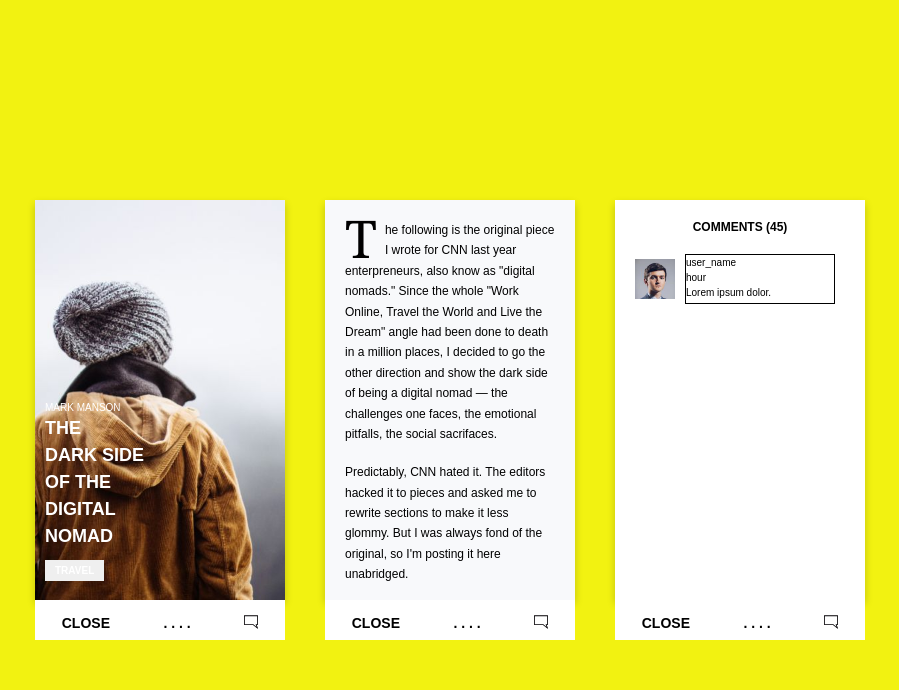
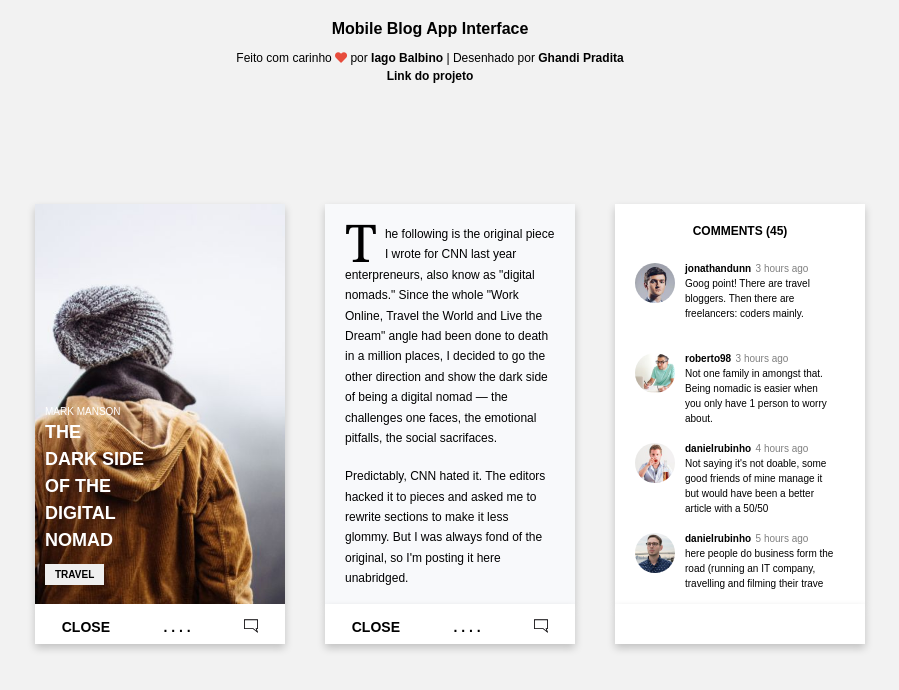
Before and after one commit to iagobalbino/mobile-blog-path-interface, a plain HTML site: page mobile-blog-path-interface/blog_interface.html in a window 1280 px wide. Shown: the whole page, without its empty margins (210-1109 px from the left). Drawn offline with Linux system fonts and the light colour scheme.

Commit message:
Pagina para desktop finalizada

```diff
--- a/mobile-blog-path-interface/blog_interface.html
+++ b/mobile-blog-path-interface/blog_interface.html
@@ -7,12 +7,18 @@
         <title>The dark side of the digital nomad</title>
 
         <link rel="stylesheet" href="style/blog_interface.css">
+        <link rel="stylesheet" href="https://cdnjs.cloudflare.com/ajax/libs/font-awesome/5.11.2/css/all.css">
     </head>
 
     <body>
+        <div class="info">
+            <h1>Mobile Blog App Interface</h1>
+            <span>Feito com carinho <i class="fas fa-heart"></i> por <a href="http://iagobalbino.com.br" target="_blank">Iago Balbino</a> | Desenhado por <a href="https://dribbble.com/ghanipradita" target="_blank">Ghandi Pradita</a></span></br>
+            <a href="https://dribbble.com/shots/2262761-Mobile-Blog-App-Interface/attachments/424147" target="_blank">Link do projeto</a>
+        </div>
         <section class="container">
 
-            <div class="cover card">
+            <div class="cover card card1">
                 <div class="card-inner">
                     <p class="maiusculo">Mark Manson</p>
                     <h1 class="maiusculo">The <br>dark side <br>of the <br>digital <br> nomad</h1>
@@ -27,7 +33,7 @@
                 </nav>
             </div>
 
-            <div class="card">
+            <div class="card card2">
                 <div class="post">
                     <p>The following is the original piece I wrote for CNN last year enterpreneurs, also know as "digital nomads." Since the whole "Work Online, Travel the World and Live the Dream" angle had been done to death in a million places, I decided to go the other direction and show the dark side of being a digital nomad — the challenges one faces, the emotional pitfalls, the social sacrifaces.</p></br>
                     <p>Predictably, CNN hated it. The editors hacked it to pieces and asked me to rewrite sections to make it less glommy. But I was always fond of the original, so I'm posting it here unabridged.</p>
@@ -41,15 +47,39 @@
                 </nav>
             </div>
 
-            <div class="card">
+            <div class="card card3">
                 <div class="comments">
                     <h4>Comments (45)</h4>
                     <div class="comment-box">
                         <img src="./images/user_1.jpg">
-                        <div class="comment linha-guia">
-                            <p>user_name</p>
-                            <p>hour</p>
-                            <p>Lorem ipsum dolor.</p>
+                        <div class="comment">
+                            <p class="user-name">jonathandunn</p>
+                            <p class="hour">3 hours ago</p>
+                            <p>Goog point! There are travel bloggers. Then there are freelancers: coders mainly.</p>
+                        </div>
+                    </div>
+                    <div class="comment-box">
+                        <img src="./images/user_2.jpg">
+                        <div class="comment">
+                            <p class="user-name">roberto98</p>
+                            <p class="hour">3 hours ago</p>
+                            <p>Not one family in amongst that. Being nomadic is easier when you only have 1 person to worry about.</p>
+                        </div>
+                    </div>
+                    <div class="comment-box">
+                        <img src="./images/user_3.jpg">
+                        <div class="comment">
+                            <p class="user-name">danielrubinho</p>
+                            <p class="hour">4 hours ago</p>
+                            <p>Not saying it's not doable, some good friends of mine manage it but would have been a better article with a 50/50</p>
+                        </div>
+                    </div>
+                    <div class="comment-box">
+                        <img src="./images/user_4.jpg">
+                        <div class="comment">
+                            <p class="user-name">danielrubinho</p>
+                            <p class="hour">5 hours ago</p>
+                            <p>here people do business form the road (running an IT company, travelling and filming their trave</p>
                         </div>
                     </div>
                 </div>
--- a/mobile-blog-path-interface/style/blog_interface.css
+++ b/mobile-blog-path-interface/style/blog_interface.css
@@ -11,19 +11,49 @@
   box-sizing: border-box;
   list-style:none;
   box-sizing: border-box;
+  text-decoration: none;
 }
 
 body {
   font-family: sans-serif;
-  /* background: #f2f2f2; */
-  background: #f2f211;
+  background: #f2f2f2;
+}
+
+/* Info */
+
+.info {
+  margin-top: 20px;
+  text-align: center;
+}
+
+.info h1 {
+  font-size: 16px;
+  margin-bottom: 10px;
+}
+
+.info span {
+  font-size: 12px;
+}
+
+.info a {
+  font-size: 12px;
+  font-weight: bold;
+  color: #000;
+}
+
+.info a:hover {
+  text-decoration: underline;
+}
+
+.fa-heart {
+  color: #e74c3c;
 }
 
 /* Container */
 
 .container {
   width: 100%;
-  height: 100vh;
+  height: 80vh;
   display: flex;
   justify-content: center;
   align-items: center;
@@ -37,6 +67,10 @@ body {
   margin-left: 40px;
   background: #fff;
   box-shadow: 0 4px 8px 0 rgba(0, 0, 0, 0.2);
+}
+
+.card:hover {
+  box-shadow: 0 16px 32px 0 rgba(0, 0, 0, 0.2);
 }
 
 .cover {
@@ -55,7 +89,6 @@ body {
 .maiusculo {
   text-transform: uppercase;
   color: #fff;
-
 }
 
 .card p {
@@ -77,6 +110,7 @@ body {
   font-weight: bold;
   padding: 5px 10px;
   margin-top: 10px;
+  color: #000;
 }
 
 .nav {
@@ -84,6 +118,7 @@ body {
   font-weight: bold;
   height: 40px;
   background: #fff;
+  box-shadow: 0 4px 8px 0 rgba(0, 0, 0, 0.2);
 }
 
 .nav ul {
@@ -145,15 +180,30 @@ body {
   width: 40px;
   position: absolute;
   margin-top: 5px;
+  border-radius: 50%;
 }
 
 .comment {
-  height: 50px;
+  height: 80px;
   width: 150px;
   position: relative;
-  margin: 0 0 0 50px;
+  margin: 0 0 10px 50px;
 }
 
 .comment p {
   font-size: 10px;
 }
+
+.user-name {
+  font-weight: bold;
+  display: inline-block;
+}
+
+.hour {
+  opacity: 50%;
+  display: inline-block;
+}
+
+.card3 nav ul {
+  display: none;
+}
```
